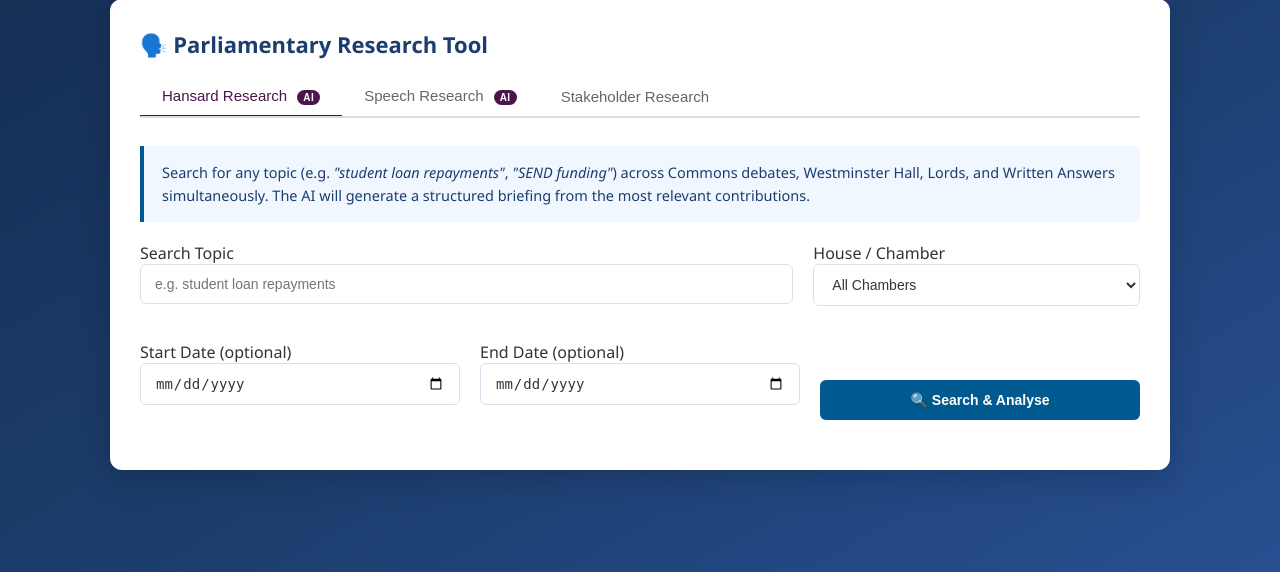
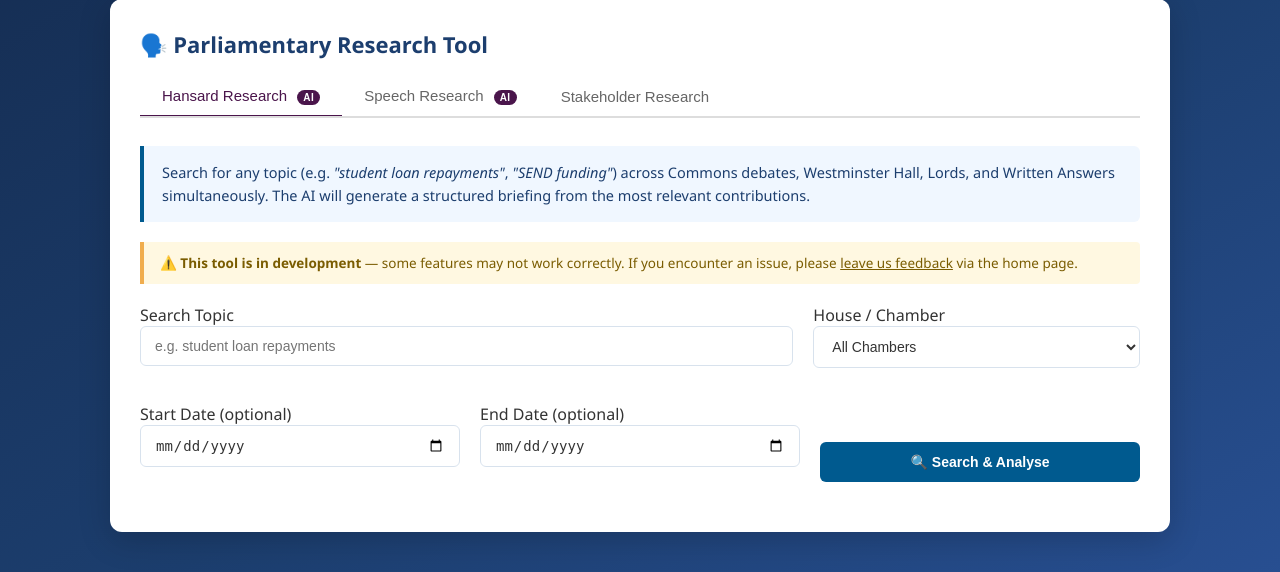
Before and after one commit to markyf801/Westminsterbrief, a Flask app: page /debates in a window 1280 px wide. Shown: the part 97-669 px from the top of the page. Run offline with Flask 3, Linux system fonts and the light colour scheme; data that the repository does not hold is empty; some libraries are stand-ins or nearby versions.

Commit message:
Add 'in development' warning banners to Hansard Research and Speech Research tabs
Co-Authored-By: Claude Sonnet 4.6 <noreply@anthropic.com>

```diff
--- a/templates/debate_scanner.html
+++ b/templates/debate_scanner.html
@@ -18,6 +18,9 @@
                 Commons debates, Westminster Hall, Lords, and Written Answers simultaneously.
                 The AI will generate a structured briefing from the most relevant contributions.
             </p>
+        </div>
+        <div style="background:#fff8e1; border-left:4px solid #f0ad4e; padding:12px 16px; border-radius:0 4px 4px 0; margin-bottom:20px; font-size:13.5px; color:#7a5c00;">
+            ⚠️ <strong>This tool is in development</strong> — some features may not work correctly. If you encounter an issue, please <a href="/home" style="color:#7a5c00;">leave us feedback</a> via the home page.
         </div>
 
         <form method="POST" action="/debates_topic" onsubmit="showTopicLoading()">
@@ -209,6 +212,9 @@
                 Select the sessions you want, then generate a full Q&amp;A transcript with
                 communication style analysis — ideal for debate preparation.
             </p>
+        </div>
+        <div style="background:#fff8e1; border-left:4px solid #f0ad4e; padding:12px 16px; border-radius:0 4px 4px 0; margin-bottom:20px; font-size:13.5px; color:#7a5c00;">
+            ⚠️ <strong>This tool is in development</strong> — some functions may not work correctly for all ministers. If you spot an issue, please <a href="/home" style="color:#7a5c00;">leave us feedback</a> via the home page.
         </div>
 
         <form method="POST" action="/debates_minister" onsubmit="showMinisterLoading()">
```
